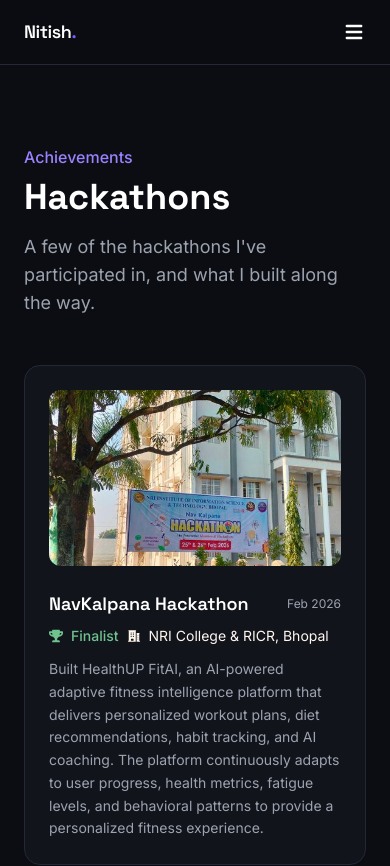
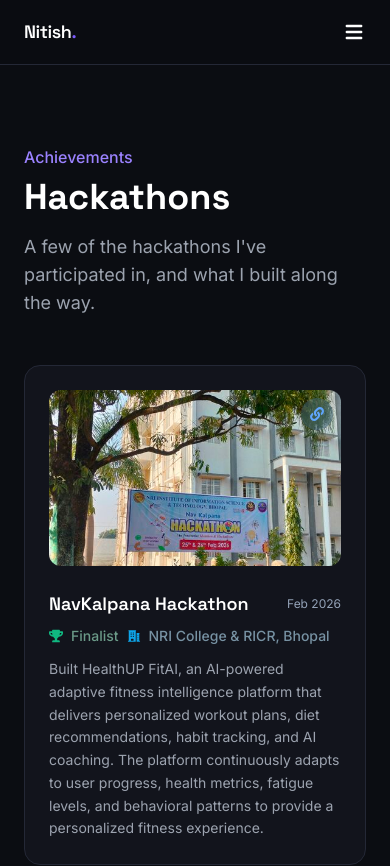
Before and after one commit to nitish1445/portfolio, a React (Vite) app: page /hackathons in a window 390 px wide. Shown: the top 866 px of the page. Built offline with nearby package versions, Linux system fonts and the light colour scheme.

Commit message:
Update hackathon and project URLs, enhance footer logo link, and add demo link to HackathonCard

```diff
--- a/src/assets/data/hackathons.js
+++ b/src/assets/data/hackathons.js
@@ -6,6 +6,7 @@ const hackathons = [
     title: "NavKalpana Hackathon",
     result: "Finalist",
     date: "Feb 2026",
+    urlDemo: "https://healthup-ai.vercel.app",
     description:
       "Built HealthUP FitAI, an AI-powered adaptive fitness intelligence platform that delivers personalized workout plans, diet recommendations, habit tracking, and AI coaching. The platform continuously adapts to user progress, health metrics, fatigue levels, and behavioral patterns to provide a personalized fitness experience.",
     image: navkalpanaImage,
@@ -16,6 +17,7 @@ const hackathons = [
     title: "HackNova",
     result: "3rd Runner Up",
     date: "Apr 2026",
+    urlDemo: "https://healthup-ai.vercel.app",
     description:
       "Built HealthUP FitAI, an AI-powered adaptive fitness intelligence platform that delivers personalized workout plans, diet recommendations, habit tracking, and AI coaching. The platform continuously adapts to user progress, health metrics, fatigue levels, and behavioral patterns to provide a personalized fitness experience.",
     image:
--- a/src/assets/data/projects.js
+++ b/src/assets/data/projects.js
@@ -5,8 +5,8 @@ const projects = [
     description:
       "An AI-powered adaptive fitness intelligence platform designed to provide personalized workout plans, diet recommendations, habit tracking, and AI coaching",
     tech: ["React", "Node.js", "MongoDB", "Express", "TailwindCSS", "REST API"],
-    github: "https://github.com/Rakhiraj1686/NavKalpana-RICR-NK-0029",
-    live: "https://healthup-ai.vercel.app",
+    github: "https://github.com/nitish1445/healthup-ai",
+    live: "https://healthup-ai-project.vercel.app",
     image:
       "https://images.unsplash.com/photo-1571019613454-1cb2f99b2d8b?w=800&q=80",
   },
--- a/src/components/Footer.jsx
+++ b/src/components/Footer.jsx
@@ -1,15 +1,21 @@
 import { FaGithub, FaLinkedin, FaEnvelope } from "react-icons/fa";
 import { FaXTwitter } from "react-icons/fa6";
 import logo from "../assets/photos/logo.png";
+import { Link } from "react-router-dom";
 
 function Footer() {
   return (
     <footer className="border-t border-border mt-12">
       <div className="max-w-6xl mx-auto px-6 py-2 flex flex-col md:flex-row items-center justify-between gap-4">
-        <div className="hidden lg:block">
-          <img src={logo} alt="" className="h-6 w-6 rounde-ful object-cover" />
-        </div>
-        <p className="text-sm text-muted">
+        <Link to={"/"} className="hidden lg:block">
+          <img
+            src={logo}
+            alt=""
+            className="h-7 w-7 object-cover cursor-pointer"
+          />
+        </Link>
+
+        <p className="text-xs text-muted">
           © {new Date().getFullYear()} Nitish Kumar. All rights reserved.
         </p>
 
--- a/src/components/HackathonCard.jsx
+++ b/src/components/HackathonCard.jsx
@@ -1,36 +1,42 @@
-import { FaTrophy } from "react-icons/fa";
+import { FaTrophy, FaLink } from "react-icons/fa";
 import { HiBuildingOffice2 } from "react-icons/hi2";
 
 function HackathonCard({ hackathon }) {
   return (
     <div className="flex flex-col gap-6 rounded-2xl border border-border bg-surface p-6 transition-all duration-300 hover:border-accent/50 md:flex-row">
-      <div className="h-44 overflow-hidden rounded-xl md:w-64 flex-shrink-0">
+      <div className="relative h-44 overflow-hidden rounded-xl md:w-64 flex-shrink-0">
         <img
           src={hackathon.image}
           alt={hackathon.title}
           className="h-full w-full object-cover"
         />
+
+        <a
+          href={hackathon.urlDemo}
+          target="_blank"
+          rel="noopener noreferrer"
+          className="absolute top-2 right-2 z-10 flex h-8 w-8 items-center justify-center rounded-full bg-blue-500/20 backdrop-blur-md text-blue-400 hover:bg-blue-500 hover:text-white transition-all duration-300"
+        >
+          <FaLink className="text-sm" />
+        </a>
       </div>
-
       <div className="flex-1">
         <div className="mb-2 flex items-center justify-between">
           <h3 className="font-display text-lg font-semibold text-white">
             {hackathon.title}
           </h3>
 
-          <span className="text-xs text-muted">
-            {hackathon.date}
-          </span>
+          <span className="text-xs text-slate-400">{hackathon.date}</span>
         </div>
 
-        <div className="mb-3 flex flex-wrap items-center gap-2 lg:gap-4 text-sm">
-          <div className="flex items-center gap-2 text-green-300/80 font-medium">
-            <FaTrophy />
+        <div className="mb-3 flex flex-wrap items-baseline gap-2 text-sm lg:gap-4">
+          <div className="flex items-center gap-2 font-medium text-emerald-200/60">
+            <FaTrophy className="text-emerald-500" />
             {hackathon.result}
           </div>
 
-          <div className="flex items-center gap-2 text-orange-50">
-            <HiBuildingOffice2 />
+          <div className="flex items-center gap-2 font-medium text-sky-200/60">
+            <HiBuildingOffice2 className="text-sky-500" />
             {hackathon.organizer}
           </div>
         </div>
```
Also changed, not shown: 1 other file (tests, documents, lock files or other folders).
